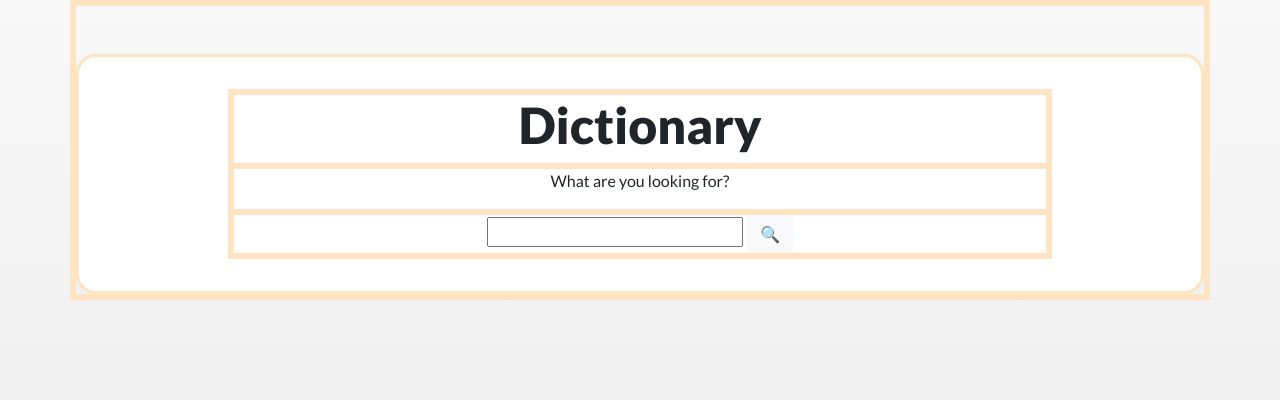
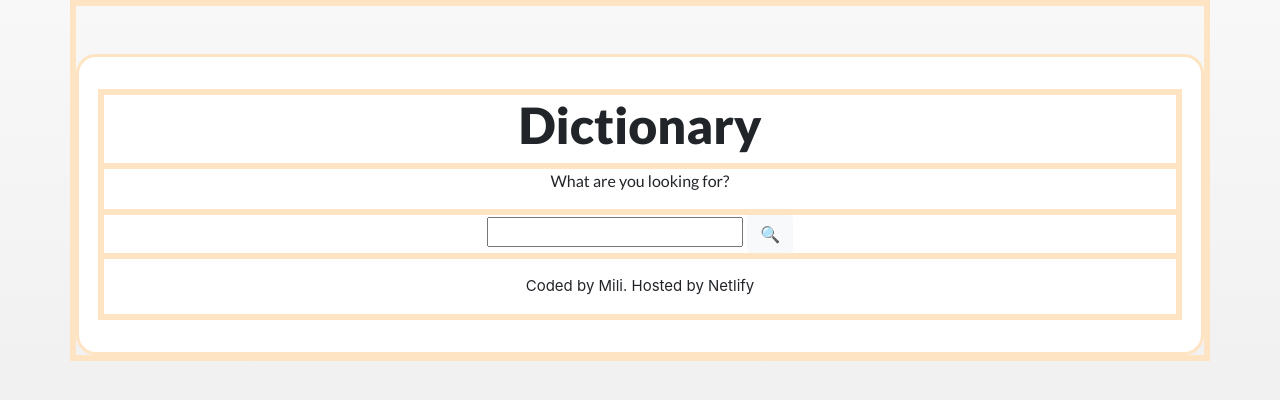
Before and after one commit to milicodes/dictionary-react-app, a React (Create React App) app: page / in a window 1280 px wide. Shown: the top 400 px of the page. Built offline with nearby package versions, Linux system fonts and the light colour scheme.

Commit message:
Added footer

```diff
--- a/src/Search.css
+++ b/src/Search.css
@@ -21,3 +21,8 @@ p.description {
 .bor {
   border: 3px solid bisque;
 }
+.footer {
+  text-align: center;
+  font-size: 15px;
+  padding: 1rem 0 0 0;
+}
--- a/src/Search.js
+++ b/src/Search.js
@@ -7,6 +7,7 @@ export default function Search() {
 
   function handleResponseApi(response) {
     console.log(response.data[0]);
+    console.log(response.data[0].meanings[0].definitions[0]);
   }
 
   function search(event) {
@@ -26,8 +27,10 @@ export default function Search() {
     <div className="Search">
       <div className="container bor">
         <div className="row bor">
+          {/* Main Container */}
           <div className="col-12 d-flex justify-content-center main-container bor">
             <div className="row bor">
+              {/* Dictionary container*/}
               <div className="col-12 bor">
                 <h1 className="title">Dictionary</h1>
               </div>
@@ -42,6 +45,11 @@ export default function Search() {
                   </button>
                 </form>
               </div>
+              <div className="col-12 bor">
+                <footer className="footer">
+                  <p>Coded by Mili. Hosted by Netlify</p>
+                </footer>
+              </div>
             </div>
           </div>
         </div>
```
